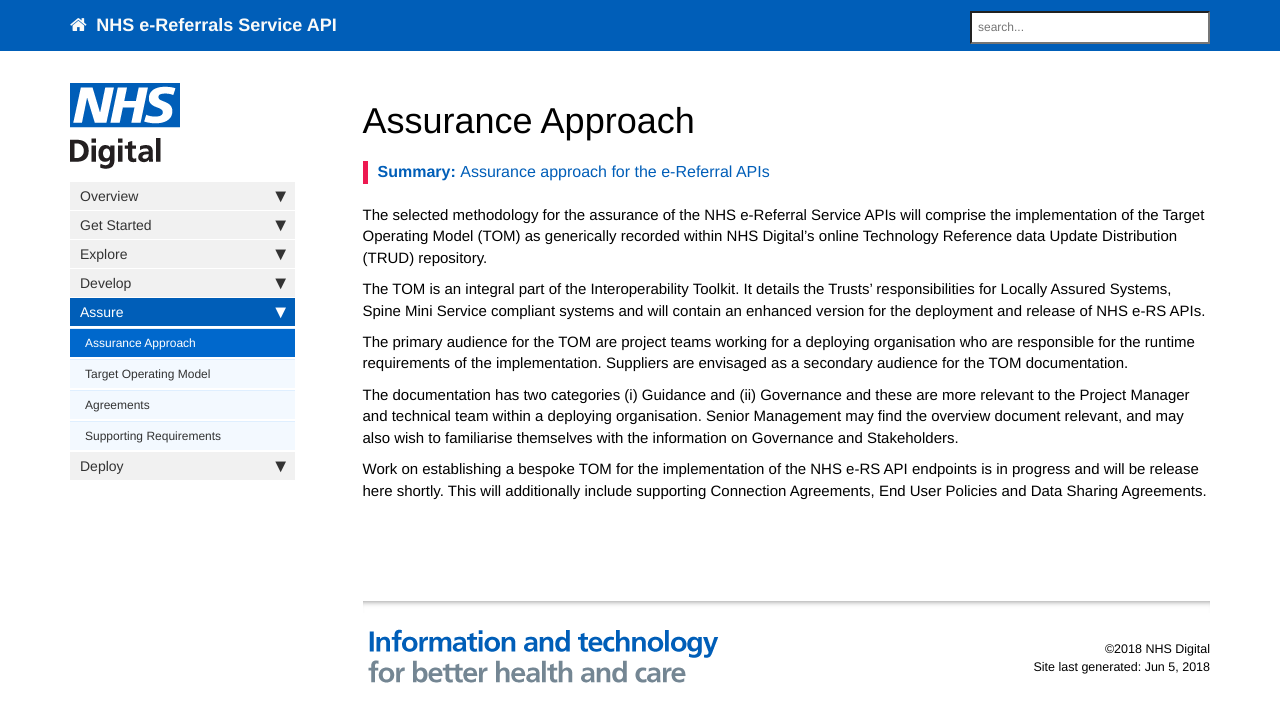
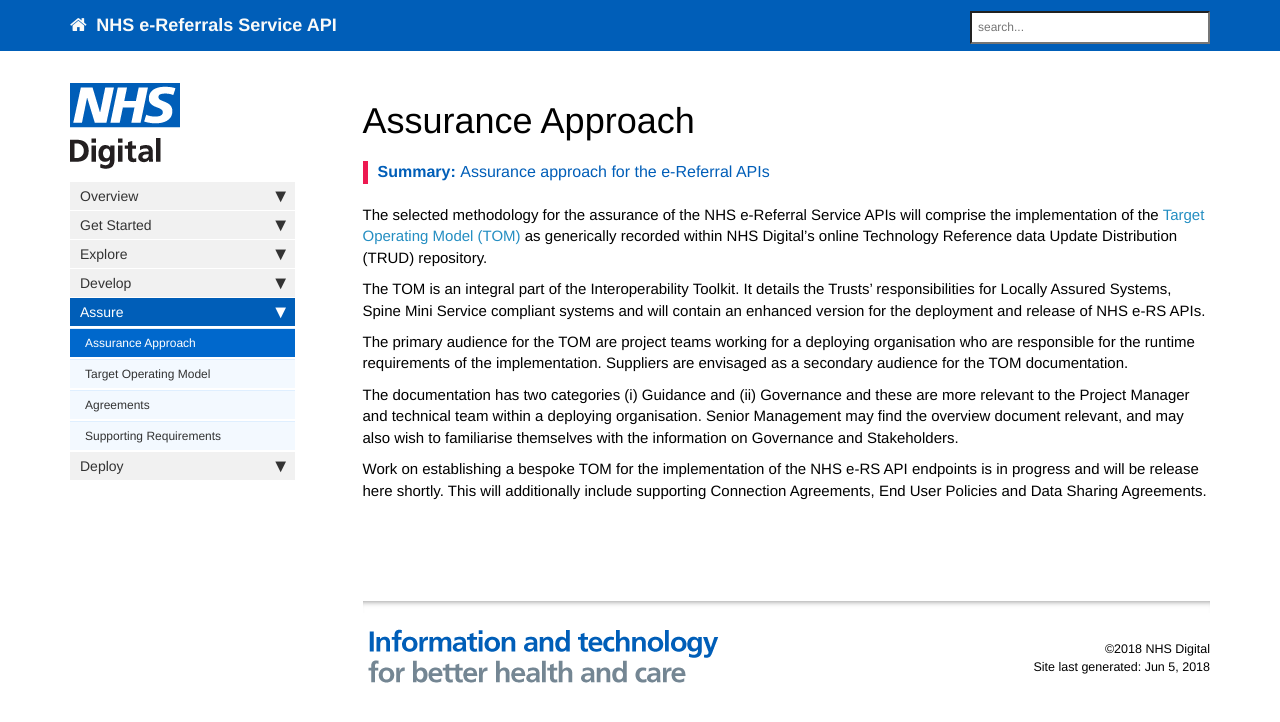
Before and after one commit to wurble369/websitetest, a Jekyll site: the page built from pages/assure/assure_assurance_approach.md, in a window 1280 px wide. Shown: the top 722 px of the page. Built offline with Jekyll 4.4.1, drawn with Linux system fonts in a browser that asks for light colours; nearby versions of some CDN libraries; comment, search, counter and statistics services are not loaded; part of the change alters nothing that is shown.

Commit message:
TOM link

```diff
--- a/pages/assure/assure_assurance_approach.md
+++ b/pages/assure/assure_assurance_approach.md
@@ -7,7 +7,7 @@ permalink: /assure_assurance_approach.html
 summary: "Assurance approach for the e-Referral APIs"
 ---
 
-The selected methodology for the assurance of the NHS e-Referral Service APIs will comprise the implementation of the Target Operating Model (TOM) as generically recorded within NHS Digital’s  online Technology Reference data Update Distribution (TRUD) repository.
+The selected methodology for the assurance of the NHS e-Referral Service APIs will comprise the implementation of the [Target Operating Model (TOM)](assure_tom.html) as generically recorded within NHS Digital’s  online Technology Reference data Update Distribution (TRUD) repository.
 
 The TOM is an integral part of the Interoperability Toolkit. It details the Trusts’ responsibilities for Locally Assured Systems, Spine Mini Service compliant systems and will contain an enhanced version for the deployment and release of NHS e-RS APIs.
 
```
